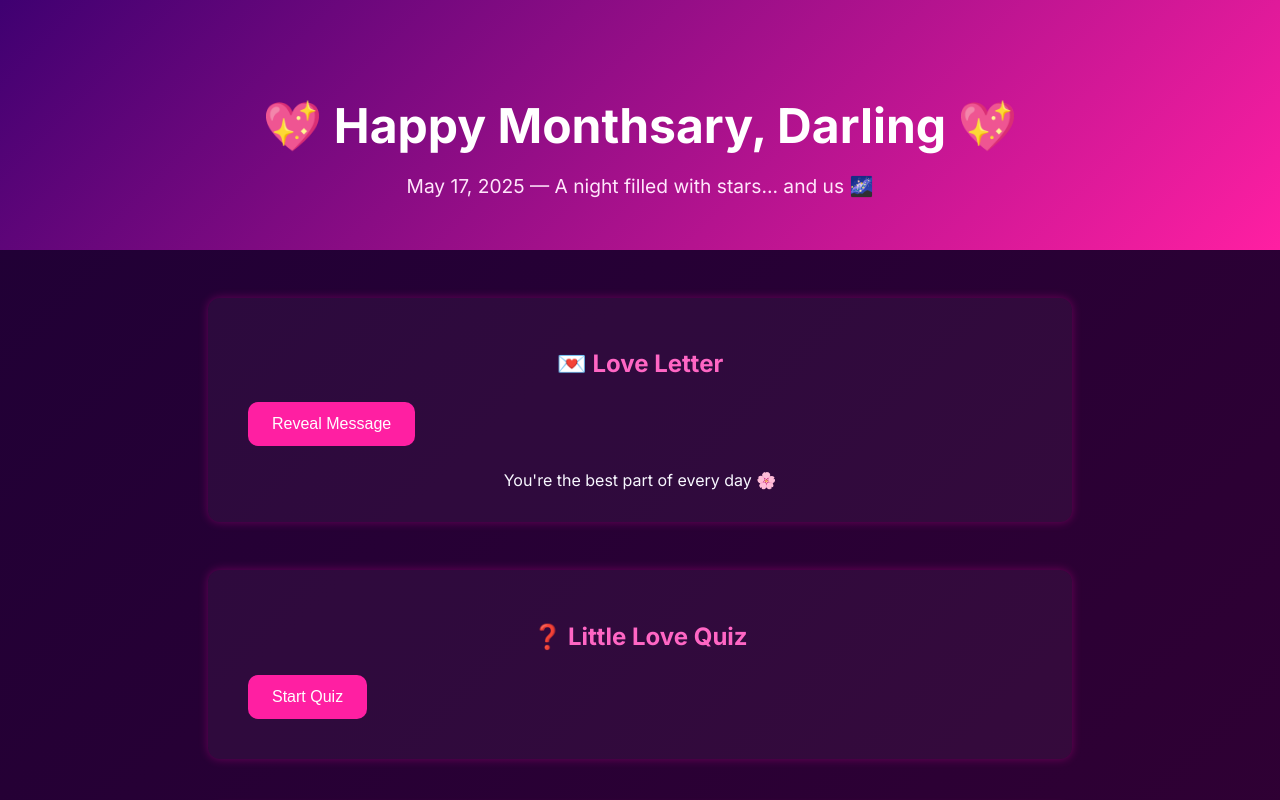
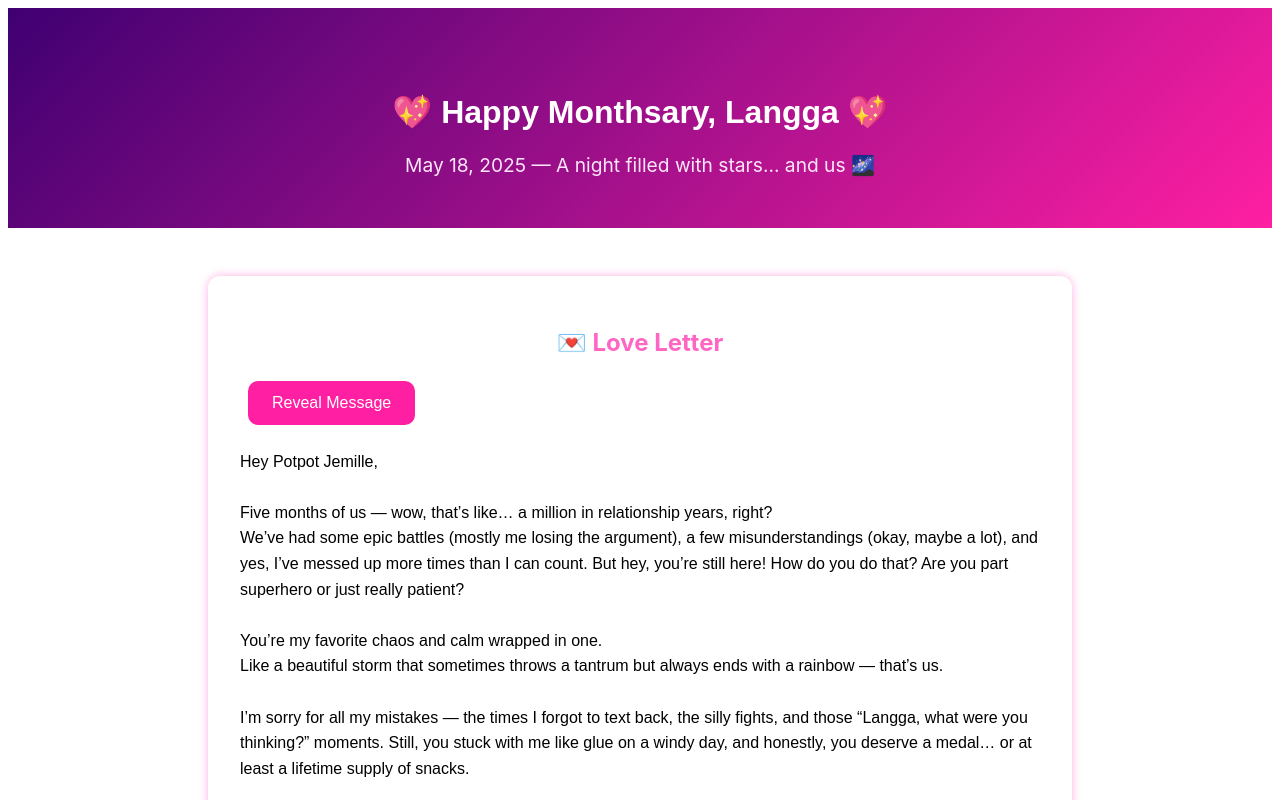
Before and after one commit to issyl-ajakali/monthsary-for-jemille, a plain HTML site: page index.html in a window 1280 px wide. Both pictures are taken after a click on the button "Reveal Message". Shown: the top 800 px of the page. Drawn offline with Linux system fonts and the light colour scheme; a web font is replaced by a local one.

Commit message:
Update index.html

```diff
--- a/index.html
+++ b/index.html
@@ -4,15 +4,13 @@
   <meta charset="UTF-8" />
   <meta name="viewport" content="width=device-width, initial-scale=1.0"/>
   <title>Happy Monthsary, My Love</title>
-  <link href="https://fonts.googleapis.com/css2?family=Inter:wght@400;700&display=swap" rel="stylesheet">
+  <link href="https://fonts.cdnfonts.com/css/jellee-roman" rel="stylesheet">
+
   <style>
     body {
-      font-family: 'Inter', sans-serif;
-      margin: 0;
-      background: linear-gradient(135deg, #1f0036, #330033);
-      color: #f8f8ff;
-      overflow-x: hidden;
-    }
+  font-family: 'Jellee Roman', 'Inter', sans-serif;
+}
+
 
     header {
       text-align: center;
@@ -22,9 +20,14 @@
     }
 
     header h1 {
-      font-size: 3rem;
-      margin-bottom: 1rem;
-    }
+  font-family: 'Jellee Roman', sans-serif;
+}
+
+#messageBox pre {
+  font-family: 'Jellee Roman', sans-serif;
+  font-size: 1.1rem;
+}
+
 
     header p {
       font-size: 1.2rem;
@@ -110,8 +113,8 @@
 <body>
 
 <header>
-  <h1>💖 Happy Monthsary, Darling 💖</h1>
-  <p>May 17, 2025 — A night filled with stars... and us 🌌</p>
+  <h1>💖 Happy Monthsary, Langga 💖</h1>
+  <p>May 18, 2025 — A night filled with stars... and us 🌌</p>
 </header>
 
 <section>
@@ -127,7 +130,7 @@
 </section>
 
 <section>
-  <h2>🖼️ Our Photo Memories</h2>
+  <h2>🖼️ My Pretty GF</h2>
   <button onclick="showSlider()">View Photos</button>
   <div id="sliderBox">
     <img id="sliderImage" src="" alt="Us 💑" />
@@ -149,36 +152,39 @@
 </section>
 
 <footer>
-  Made with 💕 just for you.
+  Behave Always💕.
 </footer>
 
 <script>
-  // Love messages
-  const messages = [
-    "You're the best part of every day 🌸",
-    "I fall for you deeper each moment 💕",
-    "You make ordinary days feel magical ✨",
-    "I'm so lucky to have you 💘",
-    "Happy Monthsary, love. Forever to go ❤️"
-  ];
-  let msgIndex = 0;
+  // Love letter (single message, formatted)
+  const loveLetter = `Hey Potpot Jemille,
+
+Five months of us — wow, that’s like… a million in relationship years, right?
+We’ve had some epic battles (mostly me losing the argument), a few misunderstandings (okay, maybe a lot), and yes, I’ve messed up more times than I can count. But hey, you’re still here! How do you do that? Are you part superhero or just really patient?
+
+You’re my favorite chaos and calm wrapped in one.
+Like a beautiful storm that sometimes throws a tantrum but always ends with a rainbow — that’s us.
+
+I’m sorry for all my mistakes — the times I forgot to text back, the silly fights, and those “Langga, what were you thinking?” moments. Still, you stuck with me like glue on a windy day, and honestly, you deserve a medal… or at least a lifetime supply of snacks.
+
+So here’s to five months of love, laughter, and learning how to survive each other’s quirks. I promise to keep trying to be the Langga you can laugh at and love forever.
+
+Potpot, you’re my pretty gf, my favorite “oops,” and the sweetest reason I smile every day.
+
+Yours (sometimes silly but always yours),
+Langga`;
 
   function revealMessage() {
     const box = document.getElementById('messageBox');
-    if (msgIndex < messages.length) {
-      box.style.display = 'block';
-      box.innerText = messages[msgIndex];
-      msgIndex++;
-    } else {
-      box.innerHTML = "<strong>That's all... for now. But my love never runs out. 💗</strong>";
-    }
+    box.style.display = 'block';
+    box.innerHTML = `<pre style="white-space: pre-wrap; text-align: left; font-size: 1rem; line-height: 1.6;">${loveLetter}</pre>`;
   }
 
-  // Quiz
+  // Quiz (unchanged)
   const questions = [
-    { q: "What’s my comfort food?", a: "Pizza" },
-    { q: "Favorite place to visit together?", a: "Beach" },
-    { q: "What song reminds me of us?", a: "Perfect" }
+    { q: "Ano pinaka hate ko?", a: "Guys" },
+    { q: "Anong bagay ako nasisiyahan pero naiinis?", a: "Games" },
+    { q: "Anong food favorite mo?", a: "Corn/Mais" }
   ];
   let quizIndex = 0;
   let score = 0;
@@ -230,6 +236,3 @@
     document.getElementById('videoBox').style.display = 'block';
   }
 </script>
-
-</body>
-</html>
```
